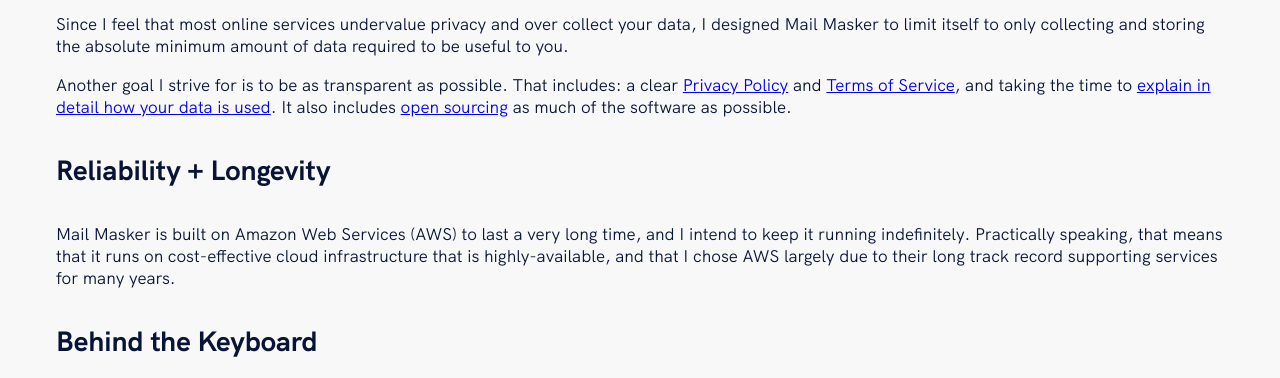
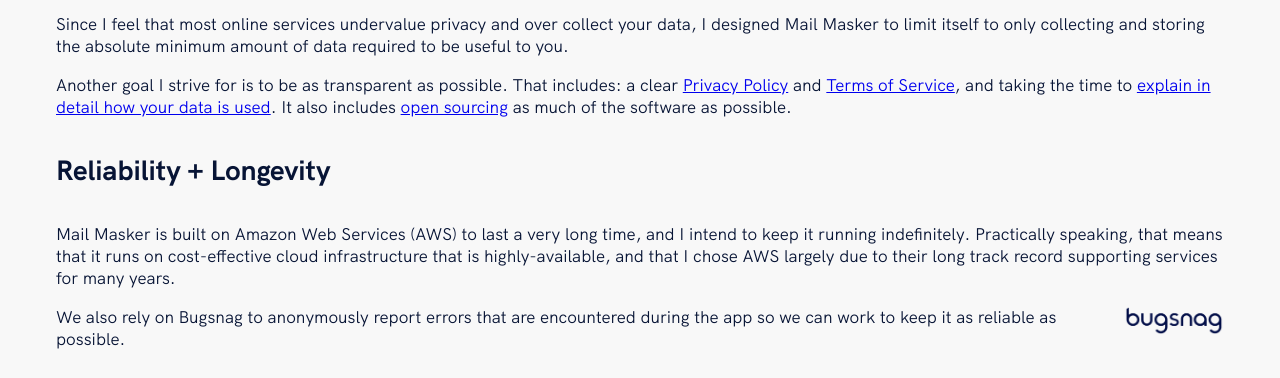
Before and after one commit to MailMasker/marketing-website, a Gatsby site: page /about in a window 1280 px wide. Shown: the part 574-952 px from the top of the page. Built offline with nearby package versions, Linux system fonts and the light colour scheme; Gatsby itself is replaced by a stand-in of ours.

Commit message:
add credit to Bugsnag and use new google fonts gatsby plugin

```diff
--- a/gatsby-config.js
+++ b/gatsby-config.js
@@ -8,13 +8,11 @@
     `gatsby-plugin-react-helmet`,
     `gatsby-plugin-styled-components`,
     {
-      resolve: `gatsby-plugin-prefetch-google-fonts`,
+      resolve: `gatsby-plugin-google-fonts`,
       options: {
         fonts: [
-          {
-            family: `Poppins`,
-            variants: [`300`, `400`, `600`, `700`],
-          },
+          `limelight`,
+          `Poppins\:300,400,600,700`, // you can also specify font weights and styles
         ],
       },
     },
--- a/package.json
+++ b/package.json
@@ -9,9 +9,9 @@
     "gatsby": "^2.15.31",
     "gatsby-image": "^2.2.24",
     "gatsby-plugin-ackee-tracker": "^1.4.0",
+    "gatsby-plugin-google-fonts": "^1.0.1",
     "gatsby-plugin-manifest": "^2.2.20",
     "gatsby-plugin-offline": "^3.0.12",
-    "gatsby-plugin-prefetch-google-fonts": "^1.4.3",
     "gatsby-plugin-react-helmet": "^3.1.10",
     "gatsby-plugin-sharp": "^2.2.28",
     "gatsby-plugin-styled-components": "^3.1.8",
--- a/src/pages/about.jsx
+++ b/src/pages/about.jsx
@@ -12,15 +12,26 @@
 const AboutPage = () => {
   const data = useStaticQuery(graphql`
     query {
-      file(sourceInstanceName: { eq: "images" }, name: { eq: "jon" }) {
+      jonFile: file(sourceInstanceName: { eq: "images" }, name: { eq: "jon" }) {
         childImageSharp {
           fluid(maxWidth: 1000) {
             ...GatsbyImageSharpFluid_tracedSVG
           }
         }
       }
+      bugsnagFile: file(
+        sourceInstanceName: { eq: "images" }
+        name: { eq: "bugsnag" }
+      ) {
+        childImageSharp {
+          fluid(maxWidth: 200) {
+            ...GatsbyImageSharpFluid_tracedSVG
+          }
+        }
+      }
     }
   `)
+
   return (
     <Layout>
       <SEO title="About" />
@@ -29,7 +40,7 @@
         <Container>
           <h2>About</h2>
           <ImageWrapper>
-            <StyledImage fluid={data.file.childImageSharp.fluid} />
+            <StyledImage fluid={data.jonFile.childImageSharp.fluid} />
             <br />
           </ImageWrapper>
           <p>
@@ -60,6 +71,22 @@
             infrastructure that is highly-available, and that I chose AWS
             largely due to their long track record supporting services for many
             years.
+          </p>
+          <p>
+            <BugsnagWrapper>
+              <div>
+                We also rely on Bugsnag to anonymously report errors that are
+                encountered during the app so we can work to keep it as reliable
+                as possible.
+              </div>
+              <div>
+                <a href="https://www.bugsnag.com">
+                  <BugsnagImage
+                    fluid={data.bugsnagFile.childImageSharp.fluid}
+                  />
+                </a>
+              </div>
+            </BugsnagWrapper>
           </p>
           <h4>Behind the Keyboard</h4>
           <p>
@@ -112,3 +139,12 @@
     width: 100px;
   }
 `
+
+const BugsnagWrapper = styled.div`
+  display: flex;
+  justify-content: space-between;
+`
+
+const BugsnagImage = styled(Img)`
+  width: 100px;
+`
```
Also changed, not shown: src/images/bugsnag.png (added), 1 other file.
